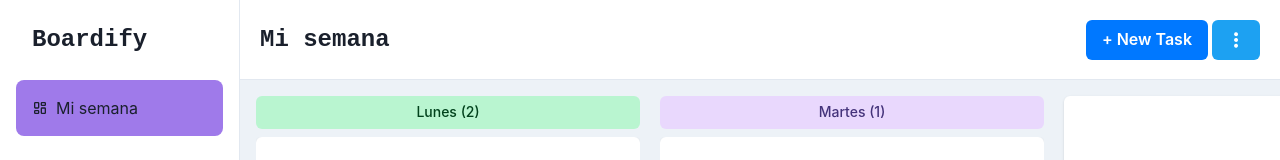
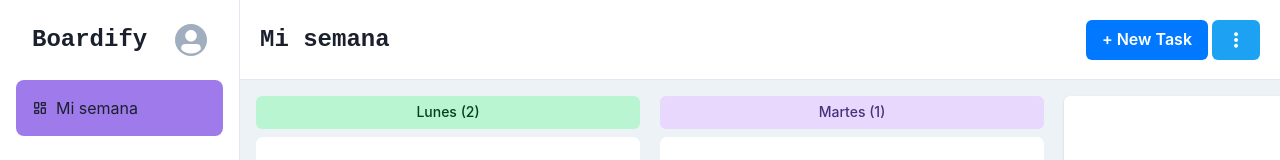
Before and after one commit to EdiedRamos/boardify, a React (Vite) app: page / in a window 1280 px wide. Shown: the top 160 px of the page. Built offline with nearby package versions, Linux system fonts and the light colour scheme.

Commit message:
feat: add user icon and basic options structure

```diff
--- a/src/Components/Organisms/SidebarContent/SidebarContent.tsx
+++ b/src/Components/Organisms/SidebarContent/SidebarContent.tsx
@@ -14,6 +14,7 @@ import { NavItem } from "@/Components/Molecules";
 
 import { useDashboardStore } from "@/Store";
 import { AddBoard } from "@/Components/Molecules";
+import { User } from "@/Components/Organisms";
 
 interface SidebarProps extends BoxProps {
   onClose: () => void;
@@ -40,7 +41,13 @@ export const SidebarContent = ({
         <Text fontSize="2xl" fontFamily="monospace" fontWeight="bold">
           Boardify
         </Text>
-        <CloseButton display={{ base: "flex", md: "none" }} onClick={onClose} />
+        <Flex gap="20px">
+          <User />
+          <CloseButton
+            display={{ base: "flex", md: "none" }}
+            onClick={onClose}
+          />
+        </Flex>
       </Flex>
       <Stack>
         {boards.boardList.map((link) => (
--- /dev/null
+++ b/src/Components/Organisms/User/User.tsx
@@ -0,0 +1,31 @@
+import {
+  Avatar,
+  Button,
+  Popover,
+  PopoverArrow,
+  PopoverBody,
+  PopoverContent,
+  PopoverTrigger,
+  Stack,
+} from "@chakra-ui/react";
+
+export const User = (): JSX.Element => {
+  return (
+    <Popover>
+      <PopoverTrigger>
+        <button>
+          <Avatar _hover={{ bg: "gray.600" }} size="sm" name="" src="" />
+        </button>
+      </PopoverTrigger>
+      <PopoverContent w={160}>
+        <PopoverArrow />
+        <PopoverBody>
+          <Stack alignItems="center">
+            <Button w="full">Login</Button>
+            <Button w="full">SignUp</Button>
+          </Stack>
+        </PopoverBody>
+      </PopoverContent>
+    </Popover>
+  );
+};
--- a/src/Components/Organisms/index.ts
+++ b/src/Components/Organisms/index.ts
@@ -4,3 +4,4 @@ export { Board } from "./Board/Board";
 export { BoardForm } from "./BoardForm/BoardForm";
 export { AddTaskGroup } from "./AddTaskGroup/AddTaskGroup";
 export { AddTask } from "./AddTask/AddTask";
+export { User } from "./User/User";
```
